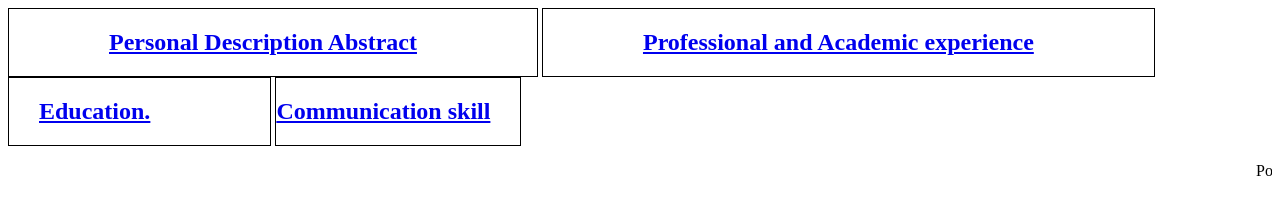
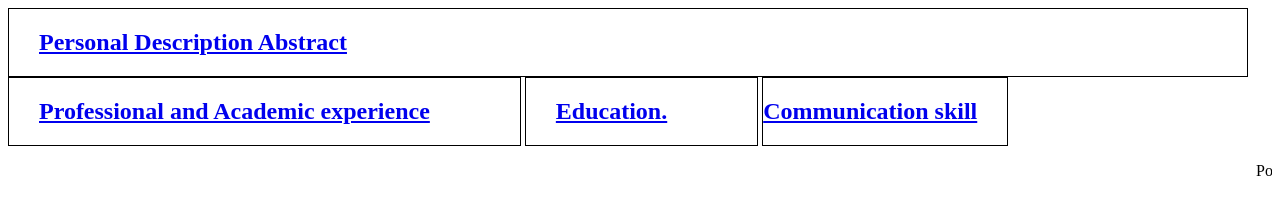
Before and after one commit to tharunkumarganthula/17419, a plain HTML site: page index.html in a window 1280 px wide. Shown: the top 210 px of the page. Drawn offline with Linux system fonts and the light colour scheme.

Commit message:
Update style.css

```diff
--- a/style.css
+++ b/style.css
@@ -1,18 +1,18 @@
 .a{
     display: inline-block;
-    padding-right: 120px;
-    padding-left: 100px;
+    padding-right: 900px;
+    padding-left: 30px;
     border: 1px solid;
 }
 .b{
     display: inline-block;
-    padding-right: 120px;
-    padding-left: 100px;
+    padding-right: 90px;
+    padding-left: 30px;
     border: 1px solid;
 }
 .c{
     display: inline-block;
-    padding-right: 120px;
+    padding-right: 90px;
     padding-left: 30px;
     border: 1px solid;
 }
```
